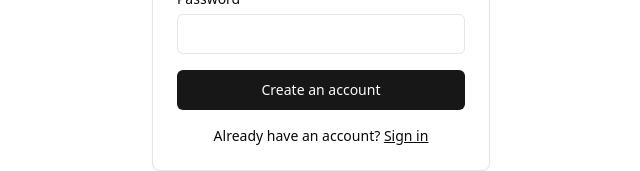
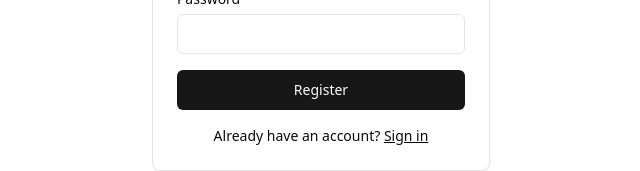
Before and after one commit to badalkr2004/elib-dashboard-vite-react, a React (Vite) app: page /auth/register in a window 1280 px wide. Shown: the part 448-619 px from the top of the page, without its empty margins (319-959 px from the left). Built offline with nearby package versions, Linux system fonts and the light colour scheme.

Commit message:
setup register functionality

```diff
--- a/src/http/api.ts
+++ b/src/http/api.ts
@@ -10,3 +10,6 @@ const api = axios.create({
 export const login = async (data: { email: string, password: string }) => {
     return api.post("/api/users/login", data)
 }
+export const register = async (data: { name: string, email: string, password: string }) => {
+    return api.post("/api/users/register", data)
+}
--- a/src/pages/RegisterPage.tsx
+++ b/src/pages/RegisterPage.tsx
@@ -8,27 +8,64 @@ import {
 } from "@/components/ui/card";
 import { Input } from "@/components/ui/input";
 import { Label } from "@/components/ui/label";
-import { Link } from "react-router-dom";
+import { useRef } from "react";
+import { Link, useNavigate } from "react-router-dom";
+import { register } from "@/http/api";
+import { useMutation } from "@tanstack/react-query";
+import { LoaderCircle } from "lucide-react";
 
 const RegisterPage = () => {
+  const nameRef = useRef<HTMLInputElement>(null);
+  const emailRef = useRef<HTMLInputElement>(null);
+  const passwordRef = useRef<HTMLInputElement>(null);
+
+  const navigate = useNavigate();
+
+  const mutation = useMutation({
+    mutationFn: register,
+    onSuccess: () => {
+      navigate("/dashboard/home");
+    },
+  });
+
+  const handleLoginSubmit = () => {
+    const name = nameRef.current?.value;
+    const email = emailRef.current?.value;
+    const password = passwordRef.current?.value;
+
+    if (!name || !email || !password) {
+      return alert("please enter email and password");
+    }
+
+    // mutation
+    mutation.mutate({ name, email, password });
+    //make sever call for login
+  };
+
   return (
     <section className="flex items-center justify-center h-screen">
       <Card className="mx-full max-w-sm">
         <CardHeader>
           <CardTitle className="text-xl">Sign Up</CardTitle>
           <CardDescription>
-            Enter your information to create an account
+            Enter your information to create an account <br />
+            {mutation.isError && (
+              <span className="text-red-500 text-sm">
+                Something went wrong.
+              </span>
+            )}
           </CardDescription>
         </CardHeader>
         <CardContent>
           <div className="grid gap-4">
             <div className="grid gap-2">
               <Label htmlFor="first-name">Name</Label>
-              <Input id="first-name" placeholder="Max" required />
+              <Input ref={nameRef} id="first-name" placeholder="Max" required />
             </div>
             <div className="grid gap-2">
               <Label htmlFor="email">Email</Label>
               <Input
+                ref={emailRef}
                 id="email"
                 type="email"
                 placeholder="m@example.com"
@@ -37,10 +74,18 @@ const RegisterPage = () => {
             </div>
             <div className="grid gap-2">
               <Label htmlFor="password">Password</Label>
-              <Input id="password" type="password" />
+              <Input ref={passwordRef} id="password" type="password" />
             </div>
-            <Button type="submit" className="w-full">
-              Create an account
+            <Button
+              onClick={handleLoginSubmit}
+              className="w-full flex gap-2"
+              disabled={mutation.isPending}
+            >
+              {mutation.isPending && (
+                <LoaderCircle className={"animate-spin"} strokeWidth={1.75} />
+              )}
+
+              <span>Register</span>
             </Button>
           </div>
           <div className="mt-4 text-center text-sm">
```
